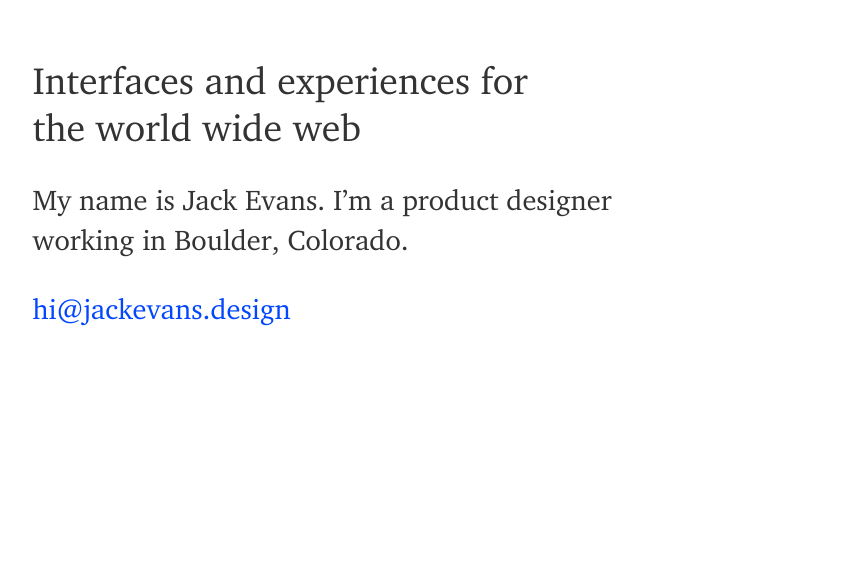
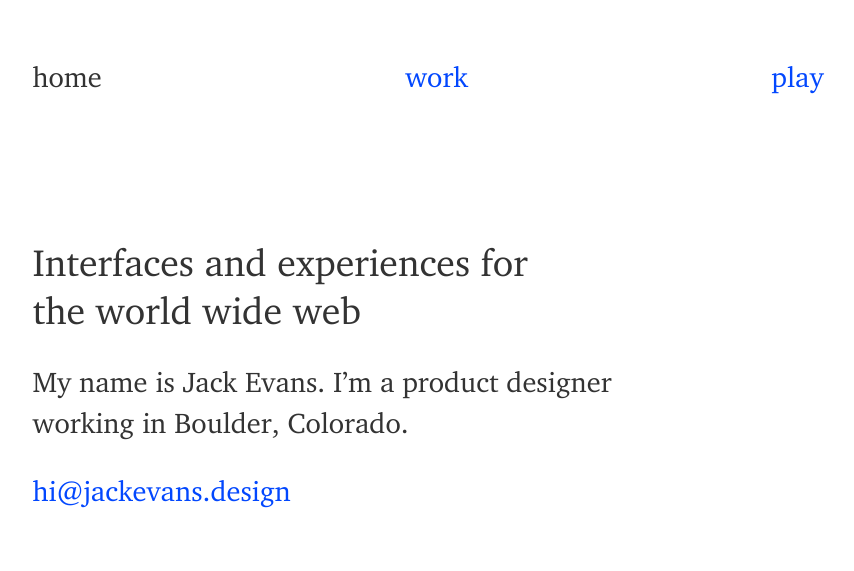
Before and after one commit to jackevansdesign/jackevansdesign.github.io, a plain HTML site: page index.html in a window 1280 px wide. Shown: the whole page, without its empty margins (212-1066 px from the left). Drawn offline with Linux system fonts and the light colour scheme.

Commit message:
Update index.html

```diff
--- a/index.html
+++ b/index.html
@@ -11,6 +11,15 @@
     <link href="css/charter.css" rel="stylesheet">
   </head>
   <body class="charter">
+    <nav>
+      <div class="relative center wrap">
+        <ul class="h11 lowercase relative center flex flex-justify-between">
+          <li>Home</li>
+          <li><a href="work/index.html">Work</a></li>
+          <li><a href="play/index.html">Play</a></li>
+        </ul>
+      </div>
+    </nav>
     <main>
       <div class="relative center wrap">
         <h2 class="h9 max-width-2">Interfaces and experiences for the world wide web</h2>
```
